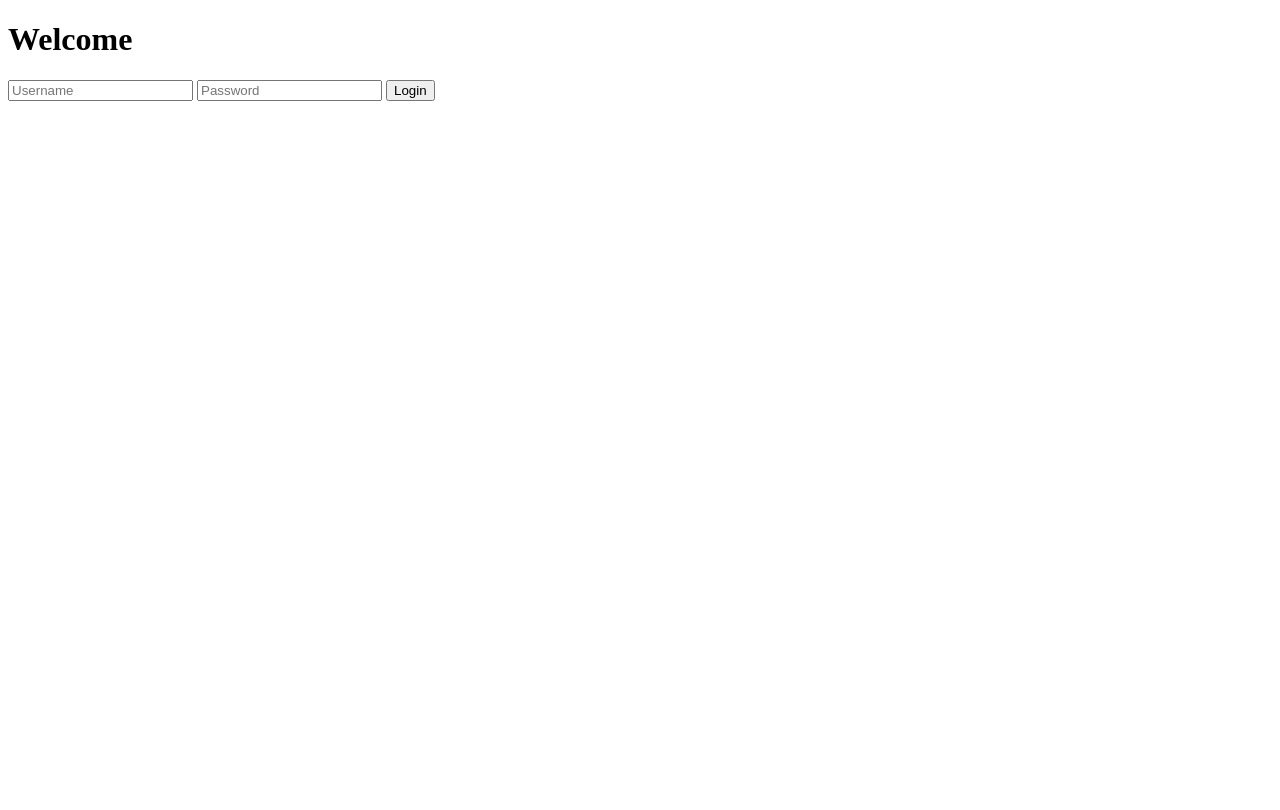
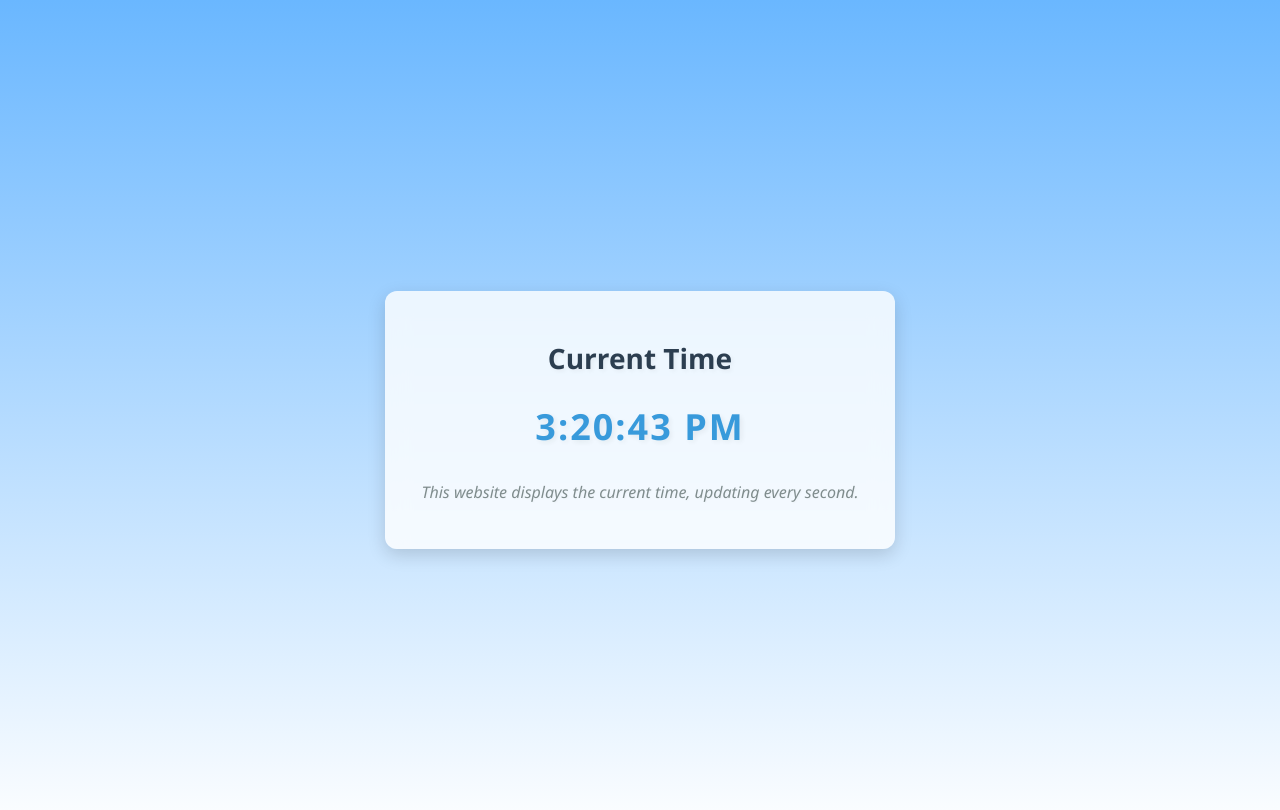
Before and after one commit to poojith-dot/ammi, a plain HTML site: page index.html in a window 1280 px wide. Drawn offline with Linux system fonts and the light colour scheme.

Commit message:
Update index.html

```diff
--- a/index.html
+++ b/index.html
@@ -1,31 +1,86 @@
 <!DOCTYPE html>
-<html lang="en">
+<html>
 <head>
-    <meta charset="UTF-8">
+    <title>Current Time</title>
     <meta name="viewport" content="width=device-width, initial-scale=1.0">
-    <title>Login Page</title>
-    <link rel="stylesheet" href="styles.css">
+    <style>
+      body {
+        font-family: 'Segoe UI', Tahoma, Geneva, Verdana, sans-serif;
+        background-color: #f0f0f0;
+        display: flex;
+        justify-content: center;
+        align-items: center;
+        min-height: 100vh;
+        margin: 0;
+        padding: 20px;
+        background: linear-gradient(to bottom, #6ab7ff, #fff);
+      }
+
+      .container {
+        background-color: rgba(255, 255, 255, 0.8);
+        backdrop-filter: blur(12px);
+        border-radius: 12px;
+        padding: 30px;
+        text-align: center;
+        box-shadow: 0 6px 18px rgba(0, 0, 0, 0.15);
+        max-width: 90%;
+        width: 450px;
+        transition: transform 0.2s ease-in-out, box-shadow 0.2s ease-in-out;
+      }
+
+      .container:hover {
+        transform: translateY(-4px);
+        box-shadow: 0 8px 24px rgba(0, 0, 0, 0.18);
+      }
+
+      h1 {
+        color: #2c3e50;
+        margin-bottom: 25px;
+        font-size: 28px;
+        text-shadow: 2px 2px 4px rgba(0, 0, 0, 0.05);
+      }
+
+      #timeDisplay {
+        font-size: 36px;
+        font-weight: bold;
+        color: #3498db;
+        margin-bottom: 30px;
+        letter-spacing: 2px;
+        text-shadow: 2px 2px 6px rgba(0, 0, 0, 0.08);
+        animation: pulse 2s infinite alternate;
+      }
+
+      @keyframes pulse {
+        from { opacity: 0.9; }
+        to { opacity: 1; }
+      }
+
+      p {
+        color: #7f8c8d;
+        font-size: 16px;
+        margin-top: 30px;
+        font-style: italic;
+        text-shadow: 1px 1px 2px rgba(0, 0, 0, 0.03);
+      }
+    </style>
 </head>
 <body>
-    <div class="container" id="login-container">
-        <div class="login-box">
-            <h1>Welcome</h1>
-            <input type="text" id="username" placeholder="Username">
-            <input type="password" id="password" placeholder="Password">
-            <button onclick="login()">Login</button>
-            <p id="error-message" class="error-message"></p>
-        </div>
+    <div class="container">
+        <h1>Current Time</h1>
+        <div id="timeDisplay">Loading...</div>
+        <p>This website displays the current time, updating every second.</p>
     </div>
+    <script>
+      function updateTime() {
+          const now = new Date();
+          const timeString = now.toLocaleTimeString();
+          document.getElementById('timeDisplay').textContent = timeString;
+      }
 
-    <div class="container" id="vehicle-container" style="display:none;">
-        <div class="vehicle-box">
-            <h1>Vehicle Information</h1>
-            <input type="text" id="vehicle-number" placeholder="Enter Vehicle Number">
-            <button onclick="checkVehicle()">Check</button>
-            <div id="vehicle-data"></div>
-        </div>
-    </div>
-
-    <script src="script.js"></script>
+      document.addEventListener('DOMContentLoaded', () => {
+          updateTime();
+          setInterval(updateTime, 1000);
+      });
+    </script>
 </body>
 </html>
```
